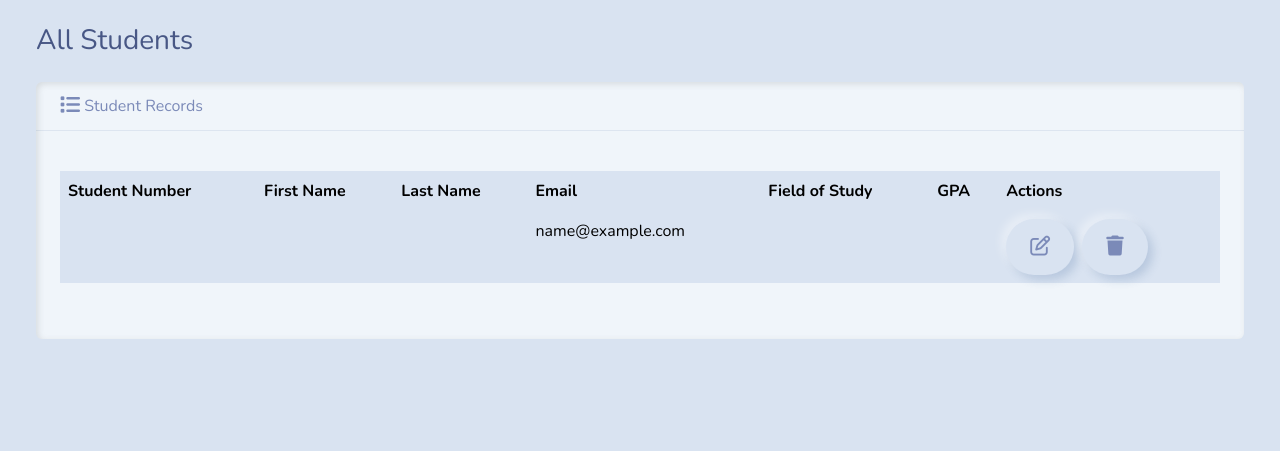
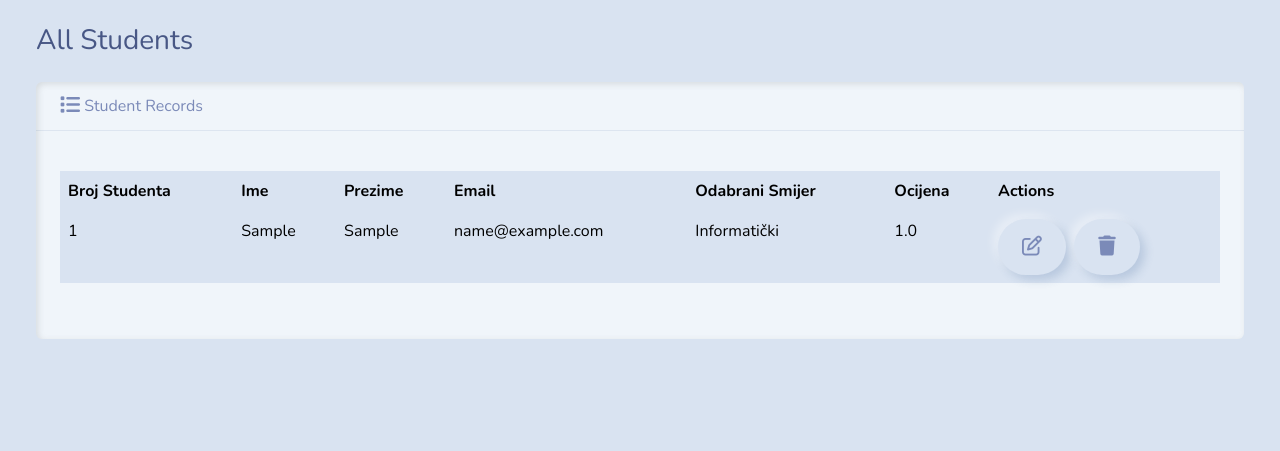
Before and after one commit to Ian-Dzindo01/TheFalconTechTest, a Django app: page / in a window 1280 px wide. Shown: the part 56-507 px from the top of the page. Run offline with Django 5.2, Linux system fonts and the light colour scheme; tables that the repository leaves empty hold one stand-in row (values such as "Sample post"); some libraries are stand-ins or nearby versions.

Commit message:
Functional

```diff
--- a/Notes.txt
+++ b/Notes.txt
@@ -14,11 +14,9 @@ TASKS:
 - REST
 - Count of students in each field of study
 - Add multiple administrator
-- Add comments
 - Ability for administrators to delete each other
 - Administators able to signup students to whichever FOS but with message.
 - Remove edit and delete abilities for regular users
 
 Errors:
 - Fix form submission
-- Fix fields of study
--- a/university/models.py
+++ b/university/models.py
@@ -6,9 +6,9 @@ class Student(models.Model):
         ('Tehnički', 'Tehnički'),
         ('Matematički', 'Matematički')]
 
+    broj = models.PositiveIntegerField()
     ime = models.CharField(max_length=50)
     prezime = models.CharField(max_length=50)
-    broj = models.PositiveIntegerField()
     email = models.EmailField(max_length=100)
     skola = models.CharField(max_length=50)
     prosjek = models.FloatField()
@@ -16,7 +16,7 @@ class Student(models.Model):
     ocijena_mature = models.FloatField()
     mjesto = models.CharField(max_length=100)
     molba = models.CharField(max_length=500)
-    doc = models.FileField()
+    # doc = models.FileField()
     smijer = models.CharField(max_length=50, choices=study_choices)
 
 
--- a/university/templates/university/index.html
+++ b/university/templates/university/index.html
@@ -15,24 +15,24 @@
             <table class="table table-hover">
               <thead>
                 <tr>
-                  <th scope="col">Student Number</th>
-                  <th scope="col">First Name</th>
-                  <th scope="col">Last Name</th>
+                  <th scope="col">Broj Studenta</th>
+                  <th scope="col">Ime</th>
+                  <th scope="col">Prezime</th>
                   <th scope="col">Email</th>
-                  <th scope="col">Field of Study</th>
-                  <th scope="col">GPA</th>
+                  <th scope="col">Odabrani Smijer</th>
+                  <th scope="col">Ocijena</th>
                   <th scope="col">Actions</th>
                 </tr>
               </thead>
               <tbody>
                 {% for student in students %}
                   <tr>
-                    <td>{{ student.number }}</td>
-                    <td>{{ student.fName }}</td>
-                    <td>{{ student.lName }}</td>
+                    <td>{{ student.broj }}</td>
+                    <td>{{ student.ime }}</td>
+                    <td>{{ student.prezime }}</td>
                     <td>{{ student.email }}</td>
-                    <td>{{ student.smijerOdab }}</td>
-                    <td>{{ student.prosjekOc }}</td>
+                    <td>{{ student.smijer }}</td>
+                    <td>{{ student.prosjek }}</td>
                     <td>
 
                        <!-- Modal - Delete Student -->
--- a/university/urls.py
+++ b/university/urls.py
@@ -3,7 +3,7 @@ from django.urls import path
 from . import views
 
 urlpatterns = [
-    path('', views.ind, name='index'),
+    path('', views.index, name='index'),
     path('<int:id>', views.view_student, name='view_student'),     #<int:id> path converted for dynamic url creation
     path('add/', views.add, name='add'),
     path('edit/<int:id>', views.edit, name='edit'),
--- a/university/views.py
+++ b/university/views.py
@@ -4,7 +4,9 @@ from .forms import StudentForm
 from django.http import HttpResponseRedirect
 from django.urls import reverse
 
-def ind(request):
+
+
+def index(request):
     return render(request, 'university/index.html',{
         'students': Student.objects.all()})
 
@@ -16,27 +18,34 @@ def add(request):
     if request.method == 'POST':
         form = StudentForm(request.POST)
         if form.is_valid():
-            new_number = form.cleaned_data['number']
-            new_fname = form.cleaned_data['fName']
-            new_lname = form.cleaned_data['lName']
+            new_broj = form.cleaned_data['broj']
+            new_ime = form.cleaned_data['prezime']
+            new_prezime = form.cleaned_data['ime']
             new_email = form.cleaned_data['email']
-            new_smijer = form.cleaned_data['smijerOdab']
-            new_prosjek = form.cleaned_data['prosjekOc']
-            new_maturaOc = form.cleaned_data['maturaOc']
-            new_mjestoRodj = form.cleaned_data['mjestoRodj']
+            new_skola = form.cleaned_data['skola']
+            new_prosjek = form.cleaned_data['prosjek']
+            new_datum = form.cleaned_data['datum']
+            new_ocijena_mature = form.cleaned_data['ocijena_mature']
+            new_mjesto = form.cleaned_data['mjesto']
             new_molba = form.cleaned_data['molba']
+            new_smijer = form.cleaned_data['smijer']
+            # new_doc = form.cleaned_data['doc']
 
-            newStudent = Student(
-                number=new_number,
-                fName=new_fname,
-                lName=new_lname,
-                email=new_email,
-                smijerOdab=new_smijer,
-                prosjekOc=new_prosjek,
-                maturaOc = new_maturaOc,
-                mjestoRodj = new_mjestoRodj,
-                molba = new_molba
+            newStudent = Student(              # Add document upload support here.
+                broj = new_broj,
+                ime = new_ime,
+                prezime = new_prezime,
+                email = new_email,
+                skola = new_skola,
+                prosjek = new_prosjek,
+                datum = new_datum,
+                ocijena_mature = new_ocijena_mature,
+                mjesto = new_mjesto,
+                molba = new_molba,
+                smijer=new_smijer,
+                # doc = new_doc
             )
+
             newStudent.save()
 
             # Redirect to the index page after successful submission
```
Also changed, not shown: university/forms.py (+14 -9 lines), university/migrations/0007_remove_student_doc.py (added).
